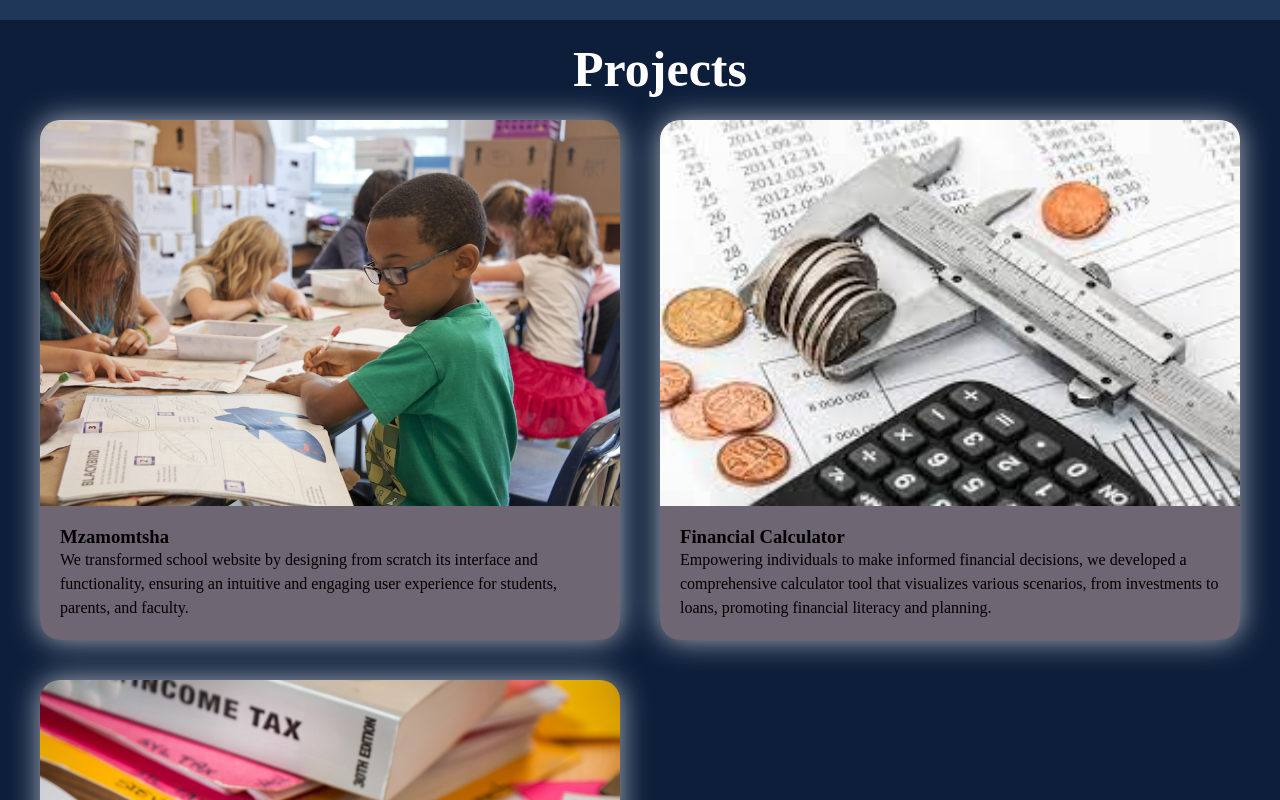
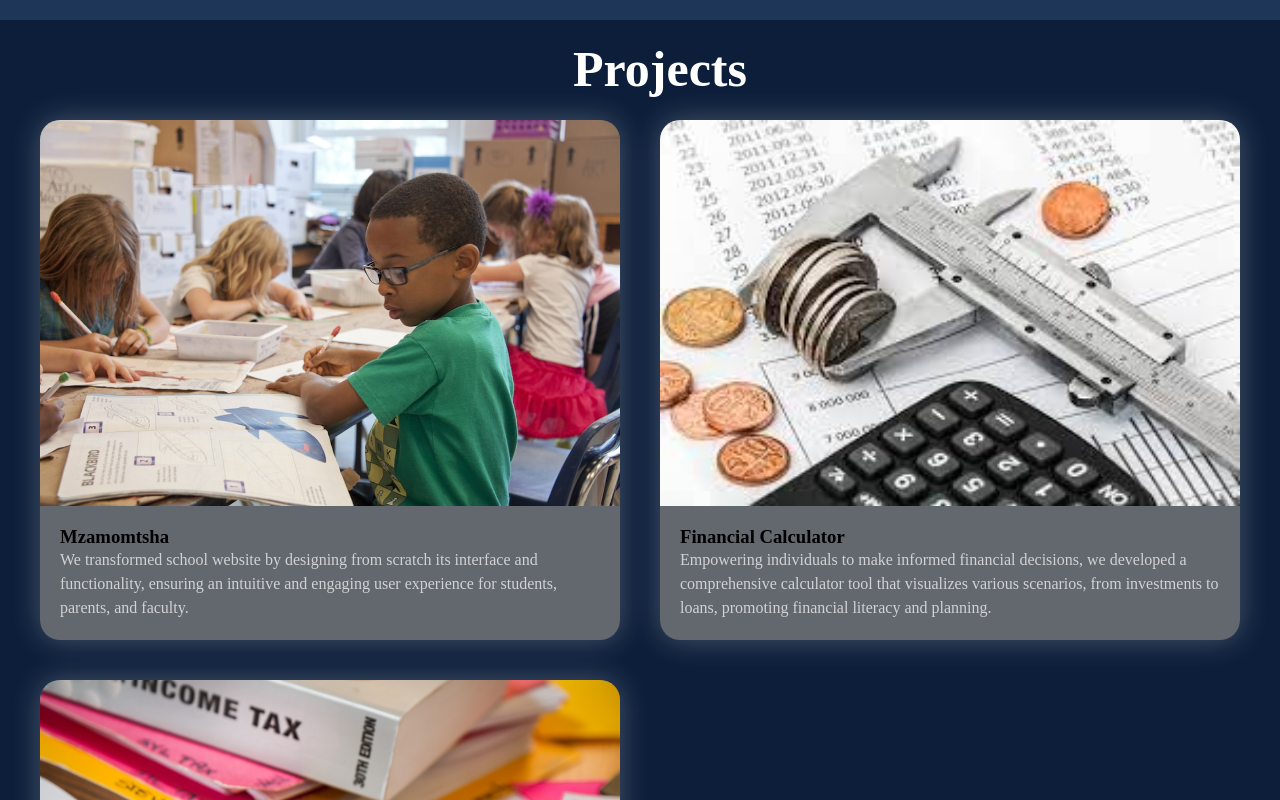
Before and after one commit to Kanyiso-Madlebe/vite-test, a React (Vite) app: page / in a window 1280 px wide. Shown: the part 1580-2380 px from the top of the page. Built offline with nearby package versions, Linux system fonts and the light colour scheme.

Commit message:
Changes to be committed: 	modified:   src/style/about.css 	modified:   src/style/contact.css 	modified:   src/style/projects.css

```diff
--- a/src/style/about.css
+++ b/src/style/about.css
@@ -117,4 +117,9 @@
       font-size: 14px;
       padding: 10px 20px;
     }
+    .about {
+      width: 100%;
+      height: 110vh;
+
+    }
   }
--- a/src/style/contact.css
+++ b/src/style/contact.css
@@ -25,6 +25,7 @@ form h3 {
     margin-bottom: 20px;
     text-align: center;
 }
+
 
 form input,
 form textarea {
--- a/src/style/projects.css
+++ b/src/style/projects.css
@@ -15,9 +15,9 @@
 
 }
 .card{
- background-color: #c5a5a588;
+ background-color: rgba(128, 128, 128, 0.753);
  border-radius: 20px;
- box-shadow: 0 0 30px #ffffffab;
+ box-shadow: 0 0 30px #ffffff41;
 }
 .container{
     position:relative;
@@ -33,7 +33,7 @@ img{
 .details {
     padding: 20px;
     box-sizing: border-box;
-    color: #000000;
+    color: #ffffffb4;
 }
 
 .details h1 {
@@ -90,3 +90,13 @@ img{
     transform: translateX(0);
   }
 }
+.card {
+  /* ... existing card styles ... */
+  transform-style: preserve-3d;
+  transition: transform 0.5s;
+  cursor: pointer;
+}
+
+.flipped {
+  transform: rotateY(180deg);
+}
```
